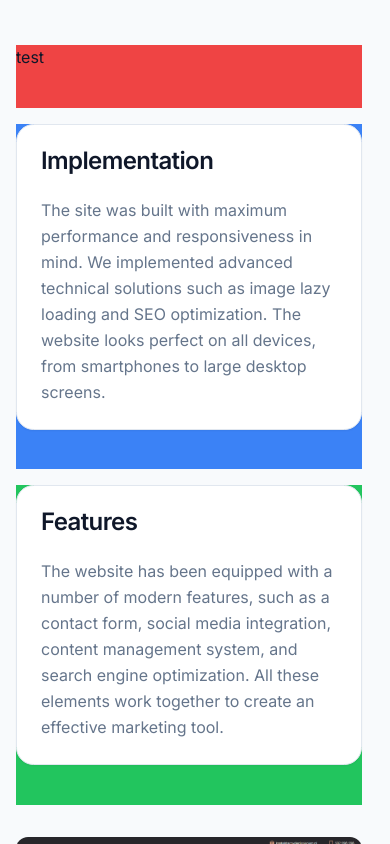
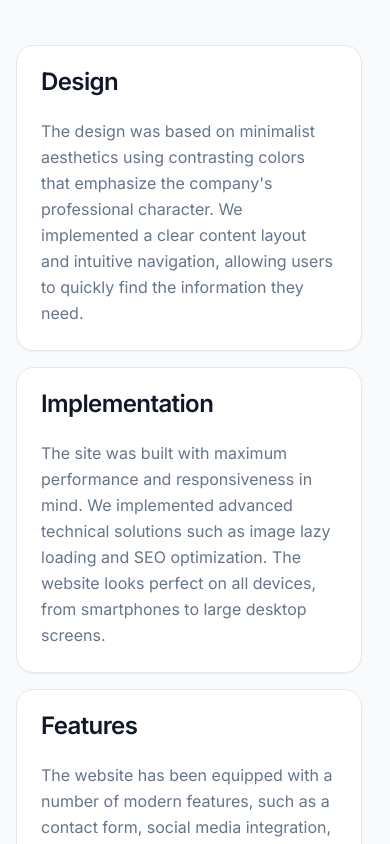
Before and after one commit to Meefio/nextgensites-intl, a Next.js app: page /en/underpressure in a window 390 px wide. Shown: the part 1320-2164 px from the top of the page. Built offline with nearby package versions, Linux system fonts and the light colour scheme.

Commit message:
added working sticky section

```diff
--- a/src/app/[locale]/(portfolio)/layout.tsx
+++ b/src/app/[locale]/(portfolio)/layout.tsx
@@ -9,14 +9,14 @@ const PortfolioLayout = ({
   children,
 }: LayoutProps) => {
   return (
-    <div className="relative">
+    <>
       <div className='container'>
         <Header />
       </div>
       <main className="flex-1">
         {children}
       </main>
-    </div>
+    </>
   )
 }
 
--- a/src/app/[locale]/layout.tsx
+++ b/src/app/[locale]/layout.tsx
@@ -32,7 +32,7 @@ export default async function LocaleLayout({
 			<body suppressHydrationWarning
 				className={cn(
 					"min-h-screen font-sans antialiased scroll-smooth",
-					"w-full overflow-x-hidden",
+					"w-full",
 					fontSans.variable,
 					fontHeading.variable
 				)}
--- a/src/app/components/portfolio/PhotoSection.tsx
+++ b/src/app/components/portfolio/PhotoSection.tsx
@@ -7,13 +7,13 @@ export function PhotoSection() {
   const t = useTranslations('Portfolio-sections.UnderPressure')
 
   return (
-    <div className="flex flex-col md:flex-row gap-8">
+    <div className="ovflow-scroll flex flex-col md:flex-row gap-8">
       <div className="w-full md:w-1/3 ">
-        <div className="flex flex-col flex-1 h-full min-h-[90vh] gap-4">
-          <div className="relative bg-red-500 flex-1 h-screen">
-            <div className="sticky top-0">
-              <p>test</p>
-              {/* <AnimatedElement>
+        <div className="relative flex flex-col flex-1 h-full gap-4">
+          <div className="flex-1">
+            <div className="sticky top-[40%]">
+
+              <AnimatedElement>
                 <Card className="sticky top-0">
                   <CardHeader>
                     <CardTitle>{t('design.title')}</CardTitle>
@@ -24,12 +24,13 @@ export function PhotoSection() {
                     </p>
                   </CardContent>
                 </Card>
-              </AnimatedElement> */}
+              </AnimatedElement>
             </div>
           </div>
-          <div className="relative bg-blue-500 flex-1">
+          <div className="relative flex-1">
+            <div className="sticky top-[40%]">
             <AnimatedElement>
-              <Card className="sticky top-4">
+              <Card className="sticky top-24">
                 <CardHeader>
                   <CardTitle>{t('implementation.title')}</CardTitle>
                 </CardHeader>
@@ -39,11 +40,13 @@ export function PhotoSection() {
                   </p>
                 </CardContent>
               </Card>
-            </AnimatedElement>
+              </AnimatedElement>
+            </div>
           </div>
-          <div className="bg-green-500 flex-1">
+          <div className="relative flex-1">
+            <div className="sticky top-[40%]">
             <AnimatedElement>
-              <Card>
+              <Card className="sticky top-[50%]">
                 <CardHeader>
                   <CardTitle>{t('features.title')}</CardTitle>
                 </CardHeader>
@@ -54,6 +57,7 @@ export function PhotoSection() {
                 </CardContent>
               </Card>
             </AnimatedElement>
+            </div>
           </div>
         </div>
       </div>
```
